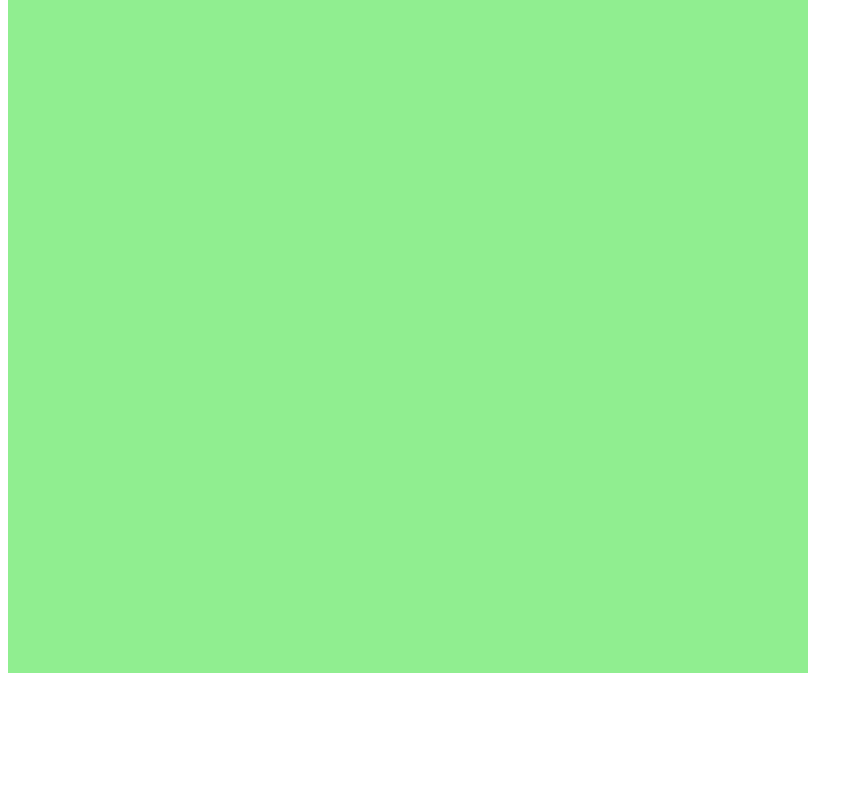
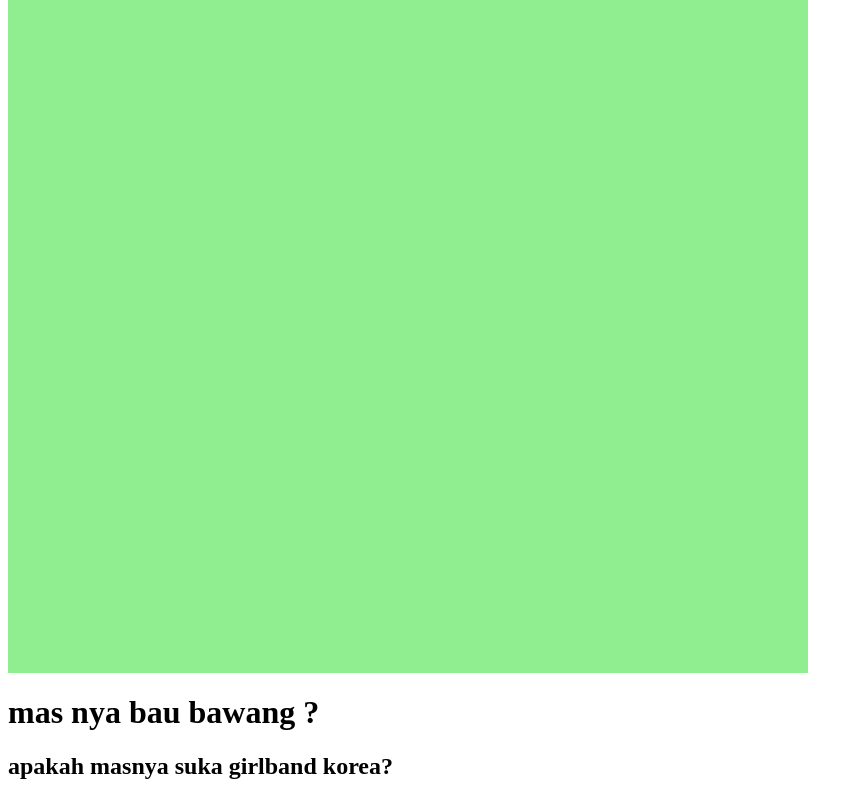
Before and after one commit to Mahezabr/Latihan, a plain HTML site: page index.html in a window 1280 px wide. Shown: the part 615-1415 px from the top of the page, without its empty margins (0-863 px from the left). Before the commit the page ends 1296 px from the top, so only its background shows below. Drawn offline with Linux system fonts and the light colour scheme.

Commit message:
tambah konten wibu aja mas

```diff
--- a/index.html
+++ b/index.html
@@ -17,7 +17,8 @@
 			<h1 align="center">TAYO</h1>
 		</font>
 </div>
-
+	<h1>mas nya bau bawang ?</h1>
+	<h2>apakah masnya suka girlband korea?</h2>
 
 
 </body>
```
